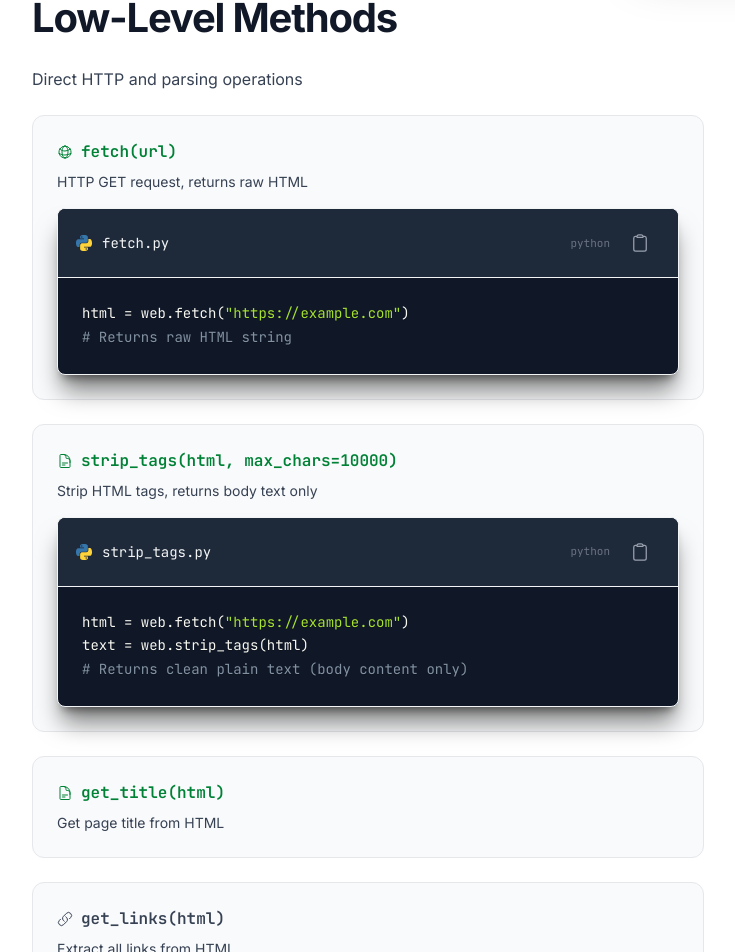
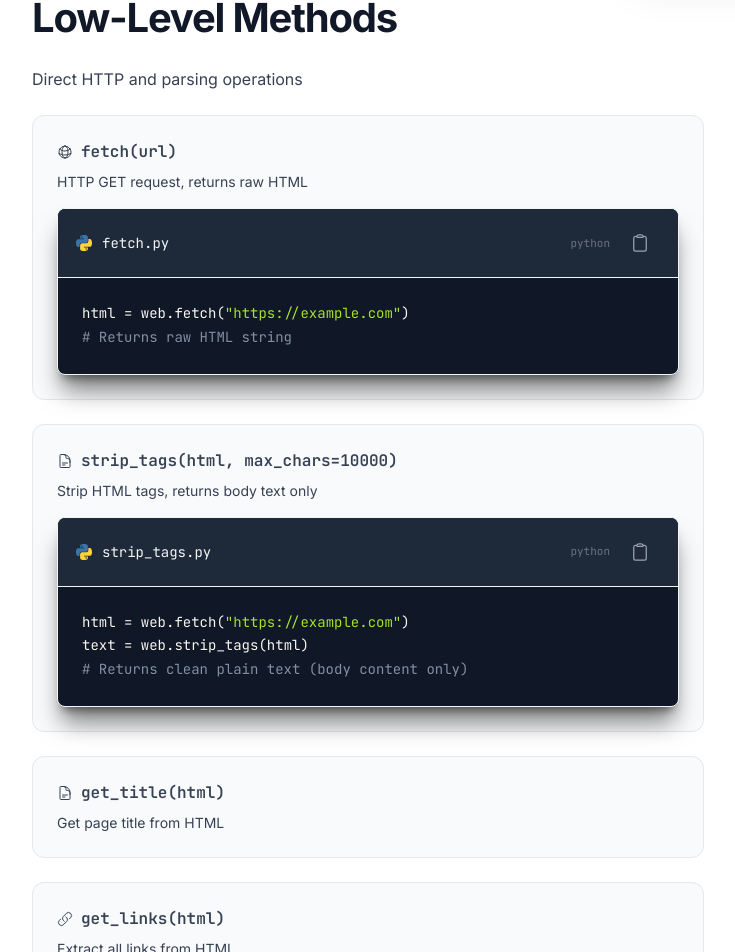
Before and after one commit to wu-changxing/connectonion-docs-site, a Next.js app: page /web-fetch in a window 1280 px wide. Shown: the part 819-1771 px from the top of the page, without its empty margins (288-1023 px from the left). Built offline with nearby package versions, Linux system fonts and the light colour scheme; no server answers.

Commit message:
Normalize method heading colors and fix off-brand green links
- web-fetch: convert 3 method card headings from text-green-700 to text-gray-700 for visual consistency across all 6 method cards
- quickstart: convert green inline link to gray-700, keeping accent color usage sparse

```diff
--- a/app/quickstart/page.tsx
+++ b/app/quickstart/page.tsx
@@ -549,7 +549,7 @@ What do you want to do?
           <div className="mt-4 pt-4 border-t border-gray-200">
             <Link
               href="/auto-debug"
-              className="text-green-700 hover:text-green-800 transition-colors flex items-center gap-2 text-sm font-medium"
+              className="text-gray-700 hover:text-gray-900 transition-colors flex items-center gap-2 text-sm font-medium"
             >
               Learn more about interactive debugging
               <HiOutlineArrowRight className="w-4 h-4" />
--- a/app/web-fetch/page.tsx
+++ b/app/web-fetch/page.tsx
@@ -51,7 +51,7 @@ agent.input("Get contact info from acme.com")`}
 
           <div className="space-y-6">
             <div className="bg-gray-50 border border-gray-200 rounded-xl hover:border-gray-300/50 hover:bg-gray-100 transition-all p-6">
-              <h3 className="font-semibold text-green-700 font-mono mb-2 flex items-center gap-2">
+              <h3 className="font-semibold text-gray-700 font-mono mb-2 flex items-center gap-2">
                 <HiOutlineGlobeAlt className="w-4 h-4" />
                 fetch(url)
               </h3>
@@ -65,7 +65,7 @@ agent.input("Get contact info from acme.com")`}
             </div>
 
             <div className="bg-gray-50 border border-gray-200 rounded-xl hover:border-gray-300/50 hover:bg-gray-100 transition-all p-6">
-              <h3 className="font-semibold text-green-700 font-mono mb-2 flex items-center gap-2">
+              <h3 className="font-semibold text-gray-700 font-mono mb-2 flex items-center gap-2">
                 <HiOutlineDocumentText className="w-4 h-4" />
                 strip_tags(html, max_chars=10000)
               </h3>
@@ -80,7 +80,7 @@ text = web.strip_tags(html)
             </div>
 
             <div className="bg-gray-50 border border-gray-200 rounded-xl hover:border-gray-300/50 hover:bg-gray-100 transition-all p-6">
-              <h3 className="font-semibold text-green-700 font-mono mb-2 flex items-center gap-2">
+              <h3 className="font-semibold text-gray-700 font-mono mb-2 flex items-center gap-2">
                 <HiOutlineDocumentText className="w-4 h-4" />
                 get_title(html)
               </h3>
```
